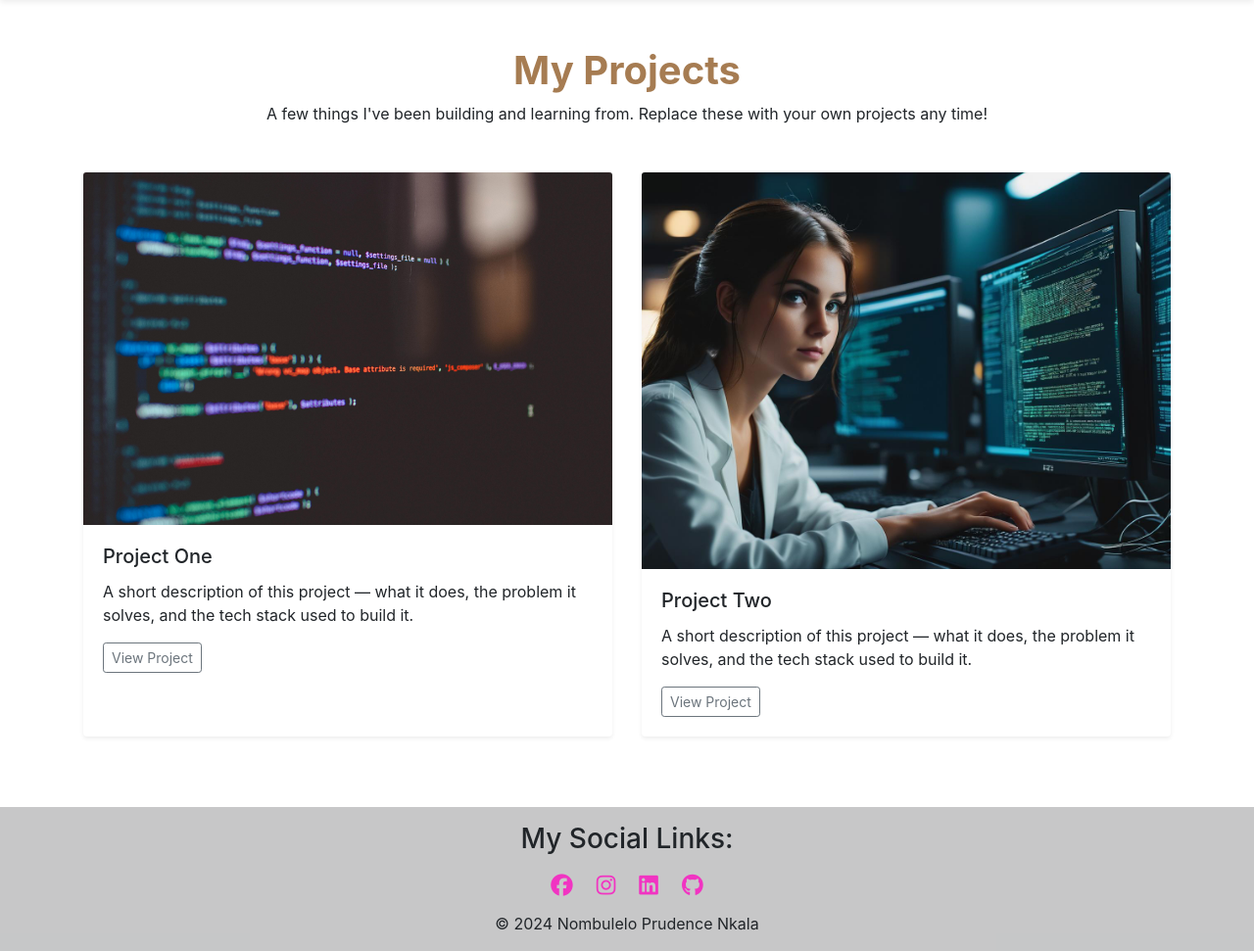
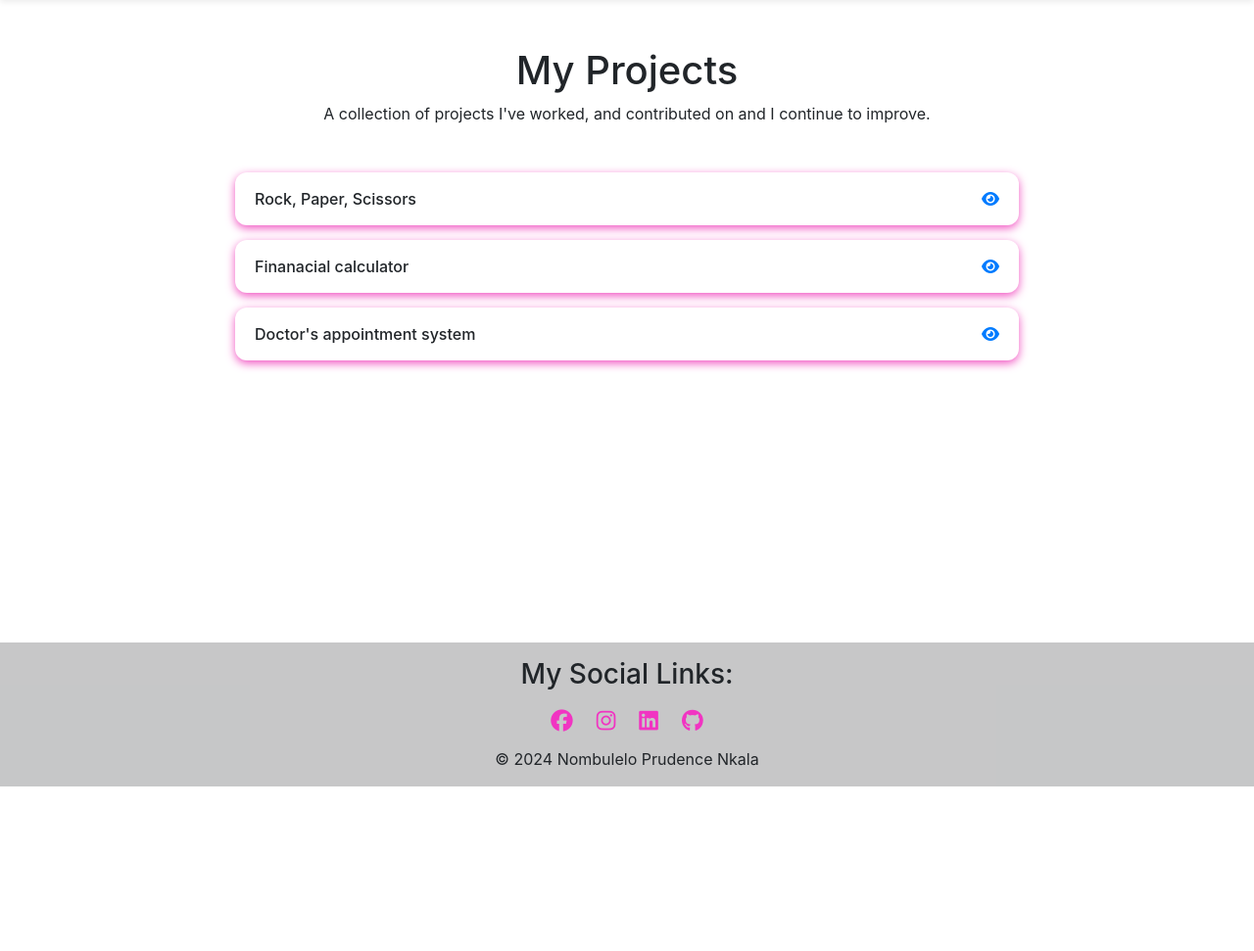
Before and after one commit to lelonkala/Nombulelo-Portfolio, a Flask app: page /projects in a window 1280 px wide. Shown: the part 64-1035 px from the top of the page at 98% size. After the commit the page ends 867 px from the top, so only its background shows below. Run offline with Flask 3, Linux system fonts and the light colour scheme; some libraries are stand-ins or nearby versions.

Commit message:
Updated project page

```diff
--- /dev/null
+++ b/static/css/projects.css
@@ -0,0 +1,25 @@
+.h1 {
+    color:#f153c2;
+    font-weight: 700px;
+    text-align: center;
+}
+.project-list {
+    max-width: 800px;
+    margin: 0 auto;
+}
+
+.project-item {
+    display: flex;
+    justify-content: space-between;
+    align-items: center;
+    background: #fff;
+    padding: 15px 20px;
+    margin-bottom: 15px;
+    border-radius: 12px;
+    box-shadow: 0 3px 10px #f153c2;
+}
+.project-item span {
+    font-size: 1rem;
+    font-weight: 500;
+
+}
--- a/static/css/skills.css
+++ b/static/css/skills.css
@@ -1,6 +1,6 @@
 .skills-section {
     max-width: 900px;
-    margin: 5rem auto;
+    margin: 3rem auto;
     padding: 2.5rem;
     background: #fff;
     border-radius: 20px;
--- a/static/javascript/skills.js
+++ b/static/javascript/skills.js
@@ -10,7 +10,7 @@ setInterval(() => {
     if(showingTechnical){
         technical.style.display = "none";
         soft.style.display = "block";
-        title.innerText = "Professional Skills";
+        title.innerText = "Soft Skills";
     }
     else{
         technical.style.display = "block";
--- a/templates/navigationBar.html
+++ b/templates/navigationBar.html
@@ -9,6 +9,7 @@
     <link href="https://stackpath.bootstrapcdn.com/bootstrap/4.5.2/css/bootstrap.min.css" rel="stylesheet">
     <link href="/static/css/nav.css" rel="stylesheet">
     <link href="/static/css/skills.css" rel="stylesheet">
+    <link href="/static/css/projects.css" rel="stylesheet">
     <!-- Font Awesome Icons -->
     <script src="https://kit.fontawesome.com/fc9b1a2cb5.js" crossorigin="anonymous"></script>
 
--- a/templates/projects.html
+++ b/templates/projects.html
@@ -4,31 +4,34 @@
 
 {% block content %}
 <div class="container mt-5 mb-5">
-    <h1 class="text-center mb-2" style="color:#a67c52; font-weight:700;">My Projects</h1>
-    <p class="text-center mb-5">A few things I've been building and learning from. Replace these with your own projects any time!</p>
 
-    <div class="row">
-        <div class="col-md-6 mb-4">
-            <div class="card h-100 shadow-sm border-0">
-                <img src="{{ url_for('static', filename='images/project-code.jpg') }}" class="card-img-top" alt="Project screenshot">
-                <div class="card-body">
-                    <h5 class="card-title">Project One</h5>
-                    <p class="card-text">A short description of this project — what it does, the problem it solves, and the tech stack used to build it.</p>
-                    <a href="#" class="btn btn-outline-secondary btn-sm">View Project</a>
-                </div>
-            </div>
-        </div>
-        <div class="col-md-6 mb-4">
-            <div class="card h-100 shadow-sm border-0">
-                <img src="{{ url_for('static', filename='images/project-dev.jpg') }}" class="card-img-top" alt="Project screenshot">
-                <div class="card-body">
-                    <h5 class="card-title">Project Two</h5>
-                    <p class="card-text">A short description of this project — what it does, the problem it solves, and the tech stack used to build it.</p>
-                    <a href="#" class="btn btn-outline-secondary btn-sm">View Project</a>
-                </div>
-            </div>
-        </div>
+    <h1 class="text-center mb-2"> My Projects </h1>
+
+    <p class="text-center mb-5"> A collection of projects I've worked, and contributed on and I continue to improve.</p>
+    <div class="project-list">
+
+    <div class="project-item">
+        <span>Rock, Paper, Scissors</span>
+        <a href="https://github.com/lelonkala/JavaGame_RockPaperScissors">
+        <i class="fas fa-eye"></i></a>
+
     </div>
+
+    <div class="project-item">
+    <span>Finanacial calculator</span>
+    <a href="https://github.com/lelonkala/Financial_Calculator">
+    <i class="fas fa-eye"></i>
+    </a>
+
+</div>
+
+<div class="project-item">
+    <span>Doctor's appointment system</span>
+    <a href="https://github.com/5asitgroup/Full-Stack-Doctor-System">
+        <i class="fas fa-eye"></i>
+    </a>
+</div>
+</div>
 </div>
 {% endblock %}
 
--- a/templates/skills.html
+++ b/templates/skills.html
@@ -26,7 +26,7 @@
         </div>
 
         <div class="skill">
-            <span>AWS Cloud</span>
+            <span>HTML & CSS</span>
             <div class="progress">
                 <div class="progress-bar" style="width:70%">70%</div>
             </div>
@@ -40,7 +40,7 @@
         </div>
 
         <div class="skill">
-            <span>CyberArk PAM</span>
+            <span>MySQL</span>
             <div class="progress">
                 <div class="progress-bar" style="width:65%">65%</div>
             </div>
```
